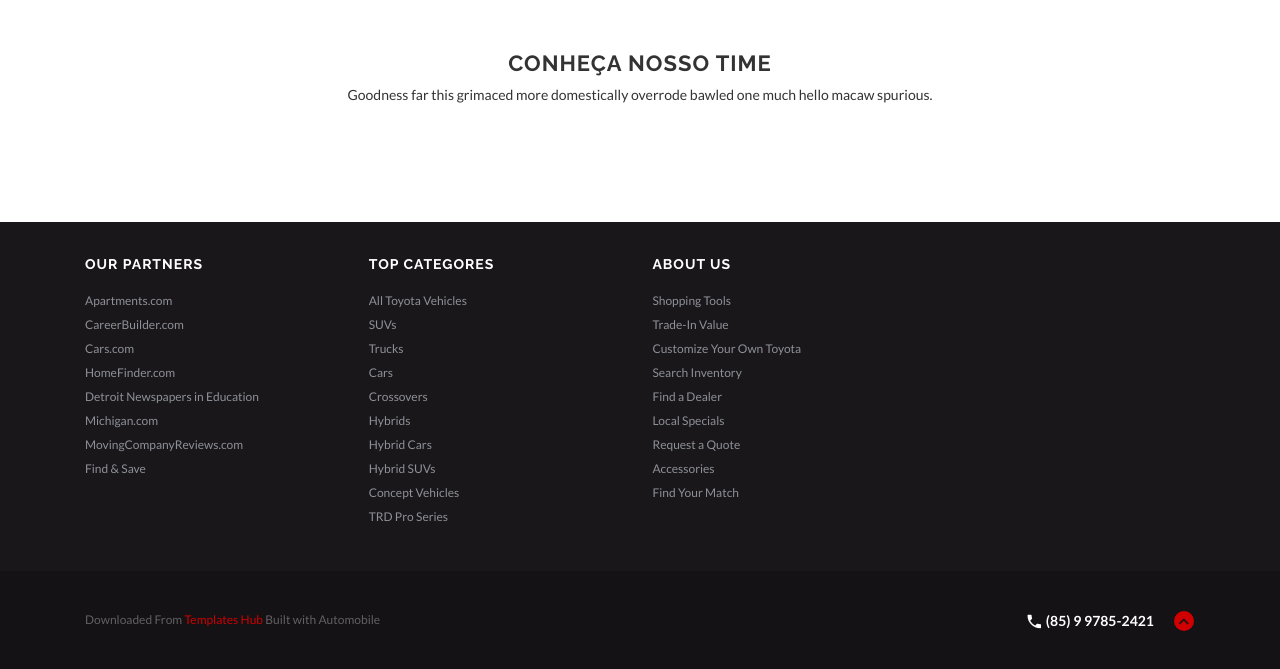
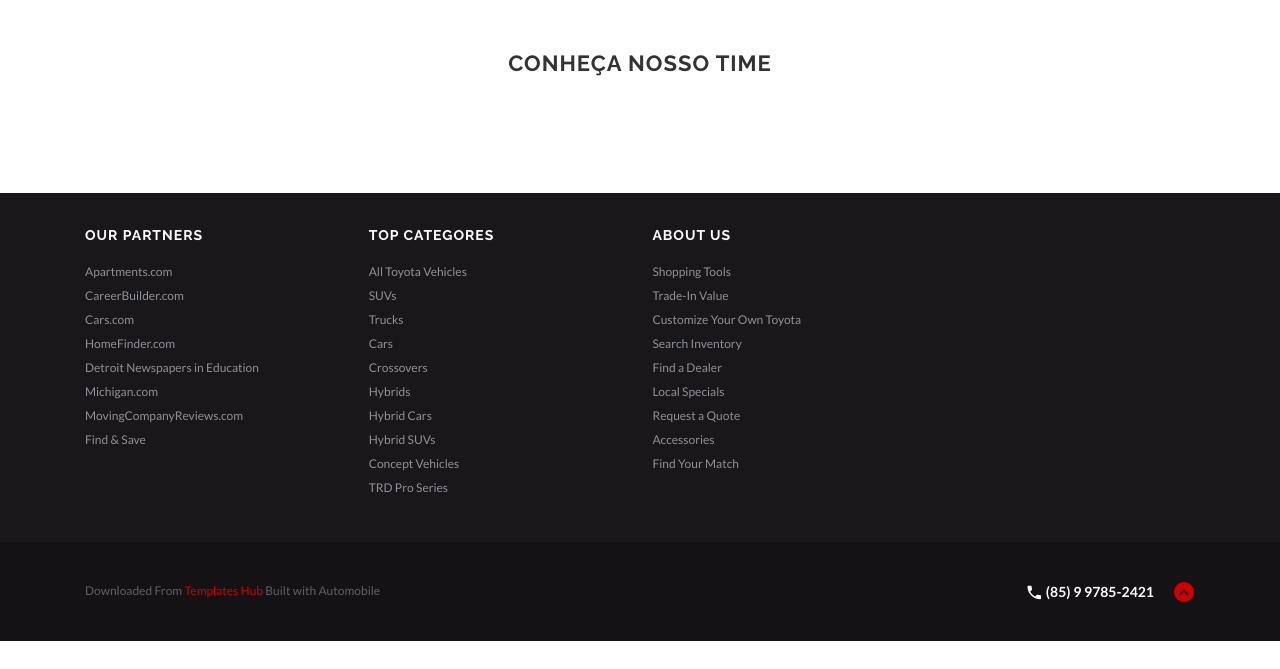
Before and after one commit to emanuel-tosto/loja_de_carros, a Django app: page /vendedores in a window 1280 px wide. Shown: the part 67-736 px from the top of the page. Run offline with Django 4.2, Linux system fonts and the light colour scheme; data that the repository does not hold is empty; some libraries are stand-ins or nearby versions; some web fonts are replaced.

Commit message:
embelezando os htmls

```diff
--- a/backend/templates/vendedores.html
+++ b/backend/templates/vendedores.html
@@ -8,7 +8,7 @@
       <div class="col-lg-12 col-md-12 col-sm-12 col-xs-12">
         <div class="section-title" style="text-align:center; color:#333333; margin-bottom:45px;">
           <h2 style="margin-bottom:5px; text-transform:uppercase !important;">Conheça nosso time</h2>
-          <p>Goodness far this grimaced more domestically overrode bawled one much hello macaw spurious.</p>
+
         </div>
       </div>
       {% for dealer in all_vendedores %}
```
